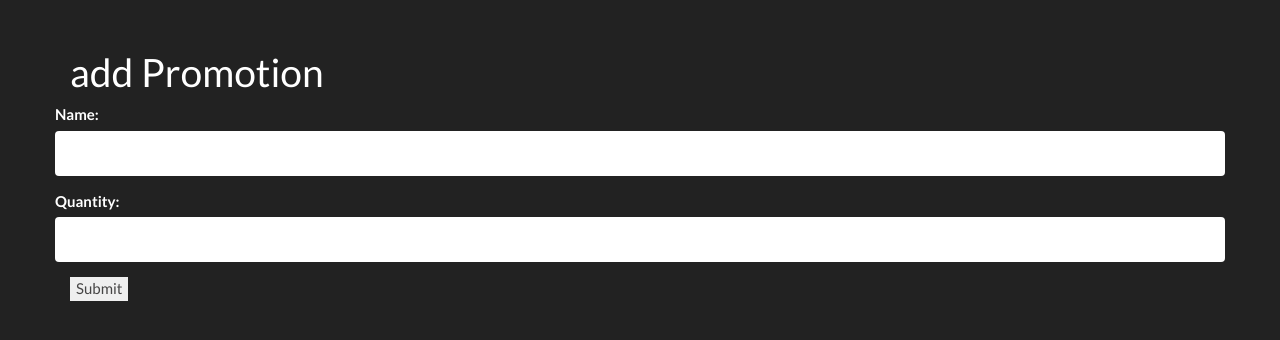
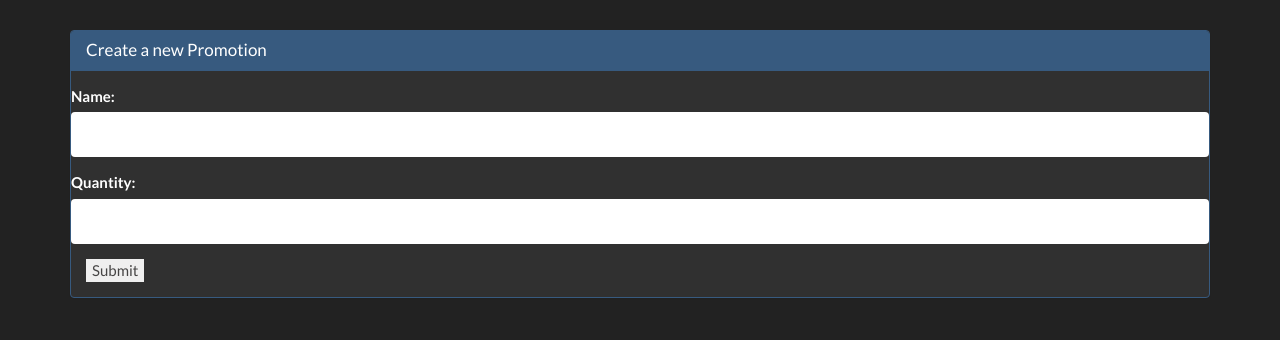
Before and after one commit to C-o-r-E/msys, a Django app: page /members/promos/add/ in a window 1280 px wide. Shown: the part 60-400 px from the top of the page. Run offline with Django 3.2, Linux system fonts and the light colour scheme; the visitor is signed in with stand-in values (Sample User, id 1); some libraries are stand-ins or nearby versions.

Commit message:
promo workflow looking sane

```diff
--- a/msys/members/templates/members/editPromo.html
+++ b/msys/members/templates/members/editPromo.html
@@ -2,15 +2,24 @@
 {% load staticfiles %}
 {% block content %}
 
+
+
+<div class="panel panel-primary">
+  <div class="panel-heading">
     {% if promo %}
-<h1>Edit Promotion</h1>
+    <h3 class="panel-title">Edit Promotion</h3>
 
+  </div>
+  <div class="panel-body">
     <form class="form-horizontal" role="form" action="{% url 'editPromo' promo.pk %}" method="post"> {% csrf_token %}
       {% else %}
-<h1>add Promotion</h1>
+      <h3 class="panel-title">Create a new Promotion</h3>
 
+  </div>
+  <div class="panel-body">
     <form class="form-horizontal" role="form" action="{% url 'addPromo' %}" method="post"> {% csrf_token %}
 	  {% endif %}
+
 
 	  {% for field in promo_form %}
 	  <div class="form-group">
@@ -20,5 +29,7 @@
 	  {% endfor %}
 	  <input type="submit" value="Submit" />
 	</form>
+  </div>
+</div>
 
 {% endblock %}
--- a/msys/members/templates/members/promoItems.html
+++ b/msys/members/templates/members/promoItems.html
@@ -6,7 +6,7 @@
   <h1>Instances of Promotion ({{promo.name}})</h1>
 </div>
 
-<a class="btn btn-primary" href="{% url 'addPromoItem' %}">New promo item</a>
+<a class="btn btn-primary" href="{% url 'addPromoItemFromPromo' promo.pk %}">Create New Instance</a>
 
 {% if items %}
 <table class="table table-striped table-hover">
--- a/msys/members/templates/members/promos.html
+++ b/msys/members/templates/members/promos.html
@@ -6,11 +6,14 @@
   <h1>List of Promotions</h1>
 </div>
 
+<a class="btn btn-primary" href="{% url 'addPromo' %}">Create New Promotion</a>
+
 {% if promo_list %}
 <table class="table table-striped table-hover">
   <thead>
     <tr>
       <th>Promotion</th>
+	  <th>Total Instances</th>
       <th>Default Quantity</th>
       <th>Actions</th>
     </tr>
@@ -19,6 +22,7 @@
     {% for p in promo_list %}
     <tr>
 	  <td><a href="{% url 'promoItems' p.pk %}">{{p.name}}</a></td>
+	  <td>{{p.promo_item_set.count}}</td>
       <td>{{p.quantity}}</td>
       <td><a href="{% url 'editPromo' p.pk %}" class="btn btn-primary btn-xs">Edit</a></td>
     </tr>
--- a/msys/members/urls.py
+++ b/msys/members/urls.py
@@ -20,6 +20,7 @@ urlpatterns = [
     url(r'^promos/add/$', views.addPromo, name='addPromo'),
     url(r'^promos/items/(?P<promo_id>\d+)/$', views.promoItems, name='promoItems'),
     url(r'^promos/items/add/$', views.addPromoItem, name='addPromoItem'),
+    url(r'^promos/items/add/(?P<promo_id>\d+)/$', views.addPromoItem_fromPromo, name='addPromoItemFromPromo'),
     url(r'^promos/items/edit/(?P<pi_id>\d+)/$', views.editPromoItem, name='editPromoItem'),
     url(r'^promos/items/redeem/(?P<pi_id>\d+)/$', views.redeemPromoItem, name='redeemPromoItem'),
 
--- a/msys/members/views.py
+++ b/msys/members/views.py
@@ -405,6 +405,24 @@ def addPromoItem(request):
 
     return render(request, 'members/editPromoItem.html', {'promo_form': pi, 'logged_in': logged_in})
 
+def addPromoItem_fromPromo(request, promo_id):
+    """
+    Add new Promotion Item (instance of promotion) based on a Promo
+
+    This allows us to fill in some details for the user
+    """
+    if not request.user.is_authenticated():
+        return render(request, 'members/home.html', {})
+
+    logged_in = True
+
+    promotion = get_object_or_404(Promotion, pk=promo_id)
+    #item = Promo_item(promo=Promotion, used=0, total=promotion.quantity)
+    data = {'promo': promo_id, 'used': 0, 'total': promotion.quantity}
+    pi = PromoItemForm(initial=data)
+
+    return render(request, 'members/editPromoItem.html', {'promo_form': pi, 'logged_in': logged_in})
+
 def editPromoItem(request, pi_id):
     """
     Edit details of Promo Item
@@ -414,6 +432,7 @@ def editPromoItem(request, pi_id):
 
     if request.method == 'POST':
         pi_form = PromoItemForm(request.POST)
+        print("got pi: {}", pi_form)
         if pi_form.is_valid():
             edited_pi = pi_form.save(commit=False)
             actual_pi = get_object_or_404(Promo_item, pk=pi_id)
```
Also changed, not shown: msys/members/templates/members/editPromoItem.html (+11 -3 lines). Lines whose indentation alone changed are shown as unchanged.
